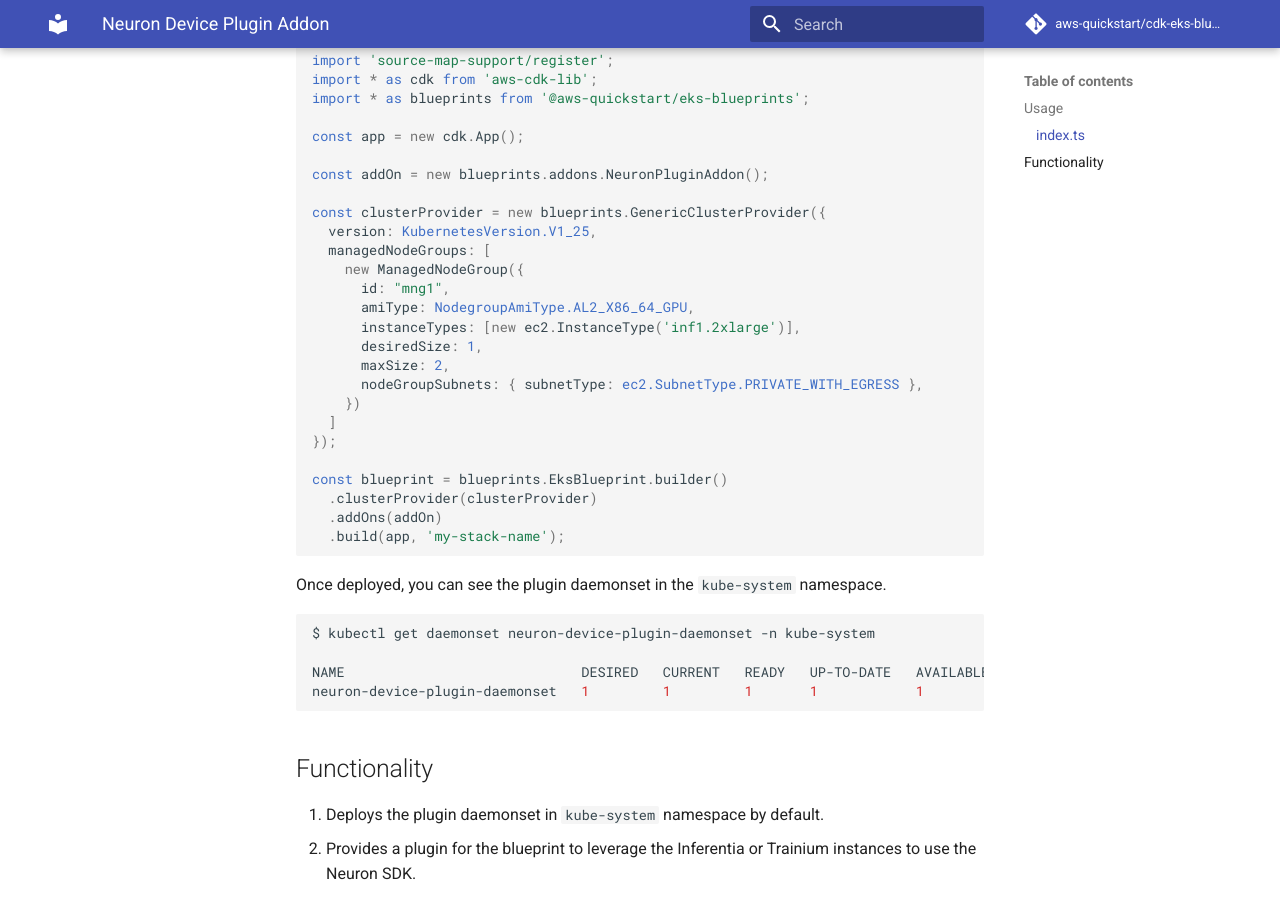
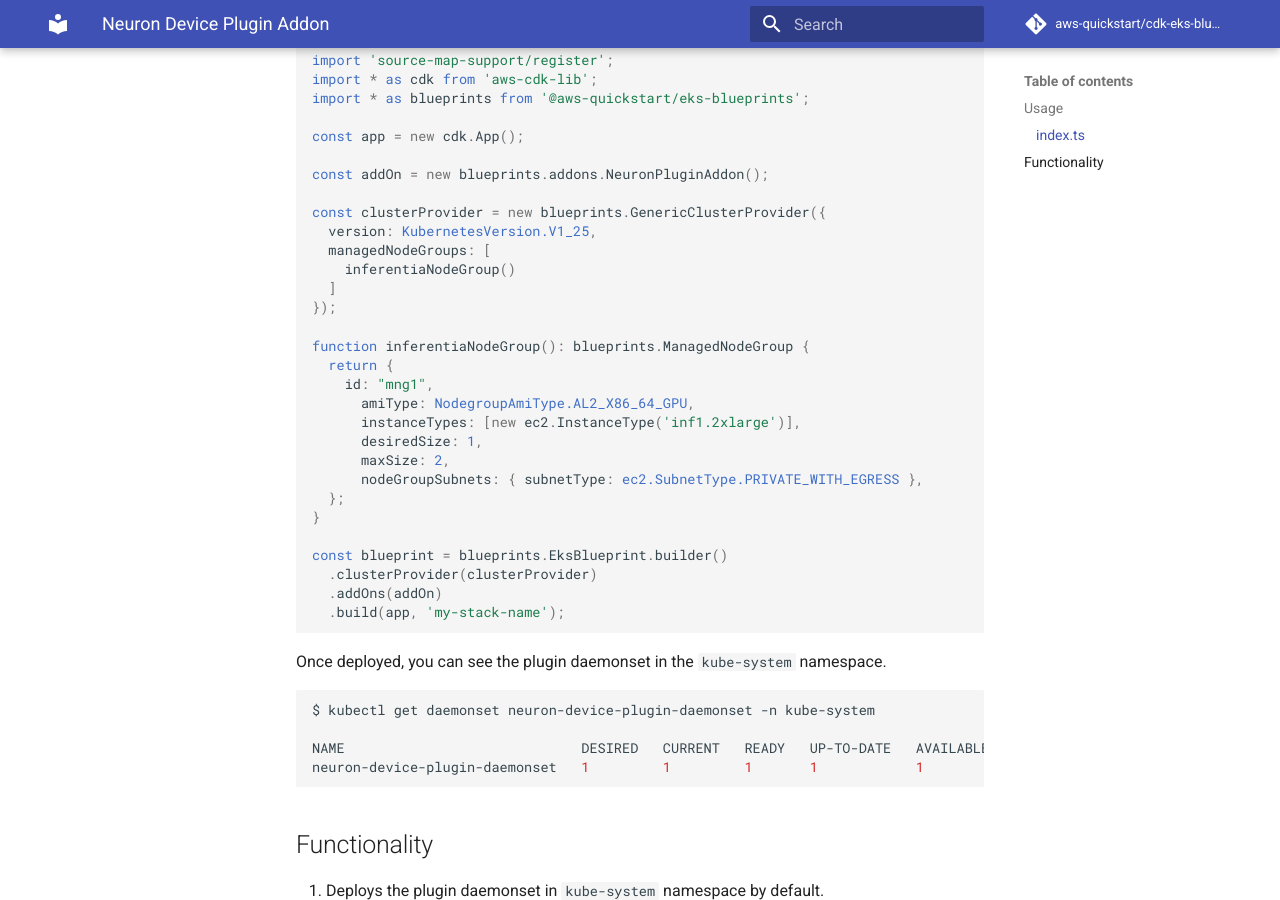
Before and after one commit to aws-quickstart/cdk-eks-blueprints, an MkDocs documentation site: the page built from docs/addons/neuron-plugin-addon.md, in a window 1280 px wide and 900 px high, scrolled down 422 px. Built offline with MkDocs 1.6.1 and Material for MkDocs 9.7.7, drawn with Linux system fonts in a browser that asks for light colours; comment, search, counter and statistics services are not loaded.

Commit message:
slight fix to the docs

```diff
--- a/docs/addons/neuron-plugin-addon.md
+++ b/docs/addons/neuron-plugin-addon.md
@@ -17,16 +17,20 @@
 const clusterProvider = new blueprints.GenericClusterProvider({
   version: KubernetesVersion.V1_25,
   managedNodeGroups: [
-    new ManagedNodeGroup({
-      id: "mng1",
+    inferentiaNodeGroup()
+  ]
+});
+
+function inferentiaNodeGroup(): blueprints.ManagedNodeGroup {
+  return {
+    id: "mng1",
       amiType: NodegroupAmiType.AL2_X86_64_GPU,
       instanceTypes: [new ec2.InstanceType('inf1.2xlarge')],
       desiredSize: 1,
       maxSize: 2,
       nodeGroupSubnets: { subnetType: ec2.SubnetType.PRIVATE_WITH_EGRESS },
-    })
-  ]
-});
+  };
+}
 
 const blueprint = blueprints.EksBlueprint.builder()
   .clusterProvider(clusterProvider)
```
